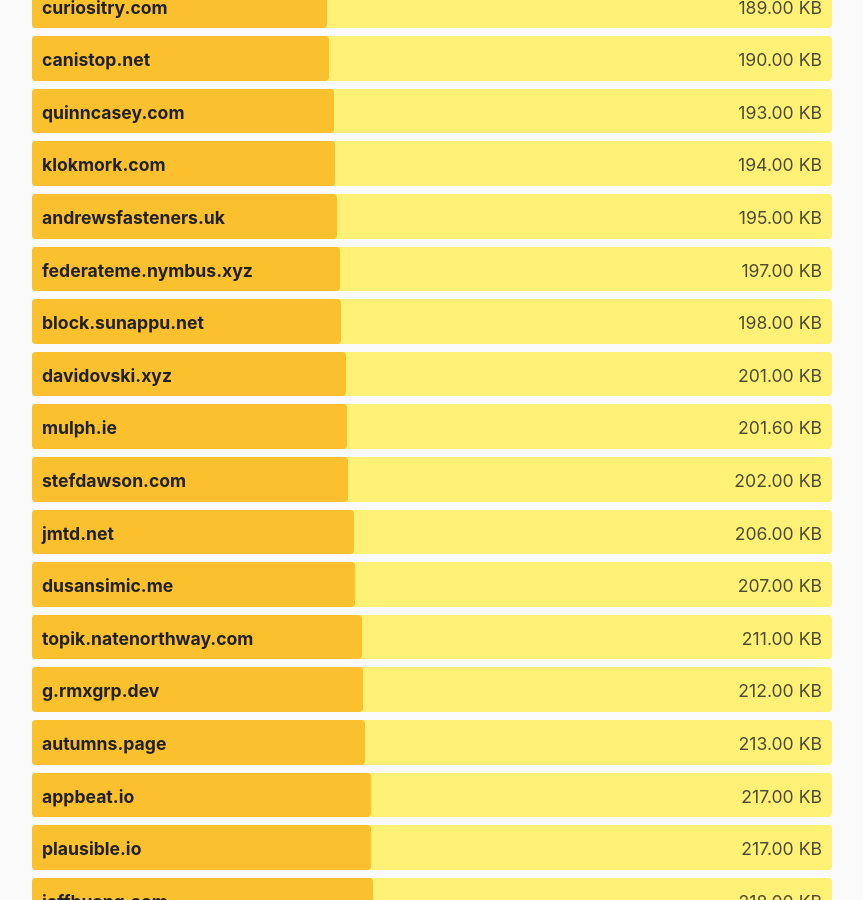
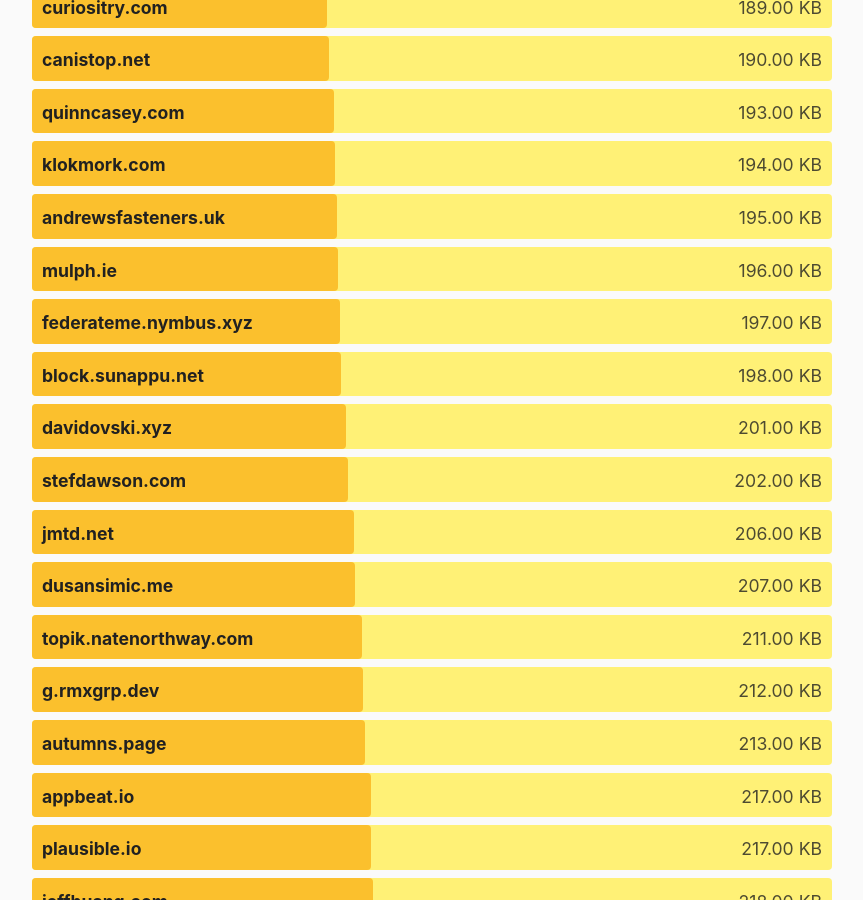
Before and after one commit to kevquirk/512kb.club, a Jekyll site: the page built from index.md, in a window 1280 px wide and 900 px high, scrolled down 15375 px. Shown: the whole window, without its empty margins (208-1071 px from the left). Built offline with Jekyll 4.4.1, drawn with Linux system fonts in a browser that asks for light colours.

Commit message:
Overdid it!

```diff
--- a/_data/sites.yml
+++ b/_data/sites.yml
@@ -1105,8 +1105,8 @@
 
 - domain: mulph.ie
   url: https://mulph.ie/
-  size: 201.6
-  last_checked: 2022-01-29
+  size: 196
+  last_checked: 2022-01-31
 
 - domain: mutahar.me
   url: https://www.mutahar.me/
```
